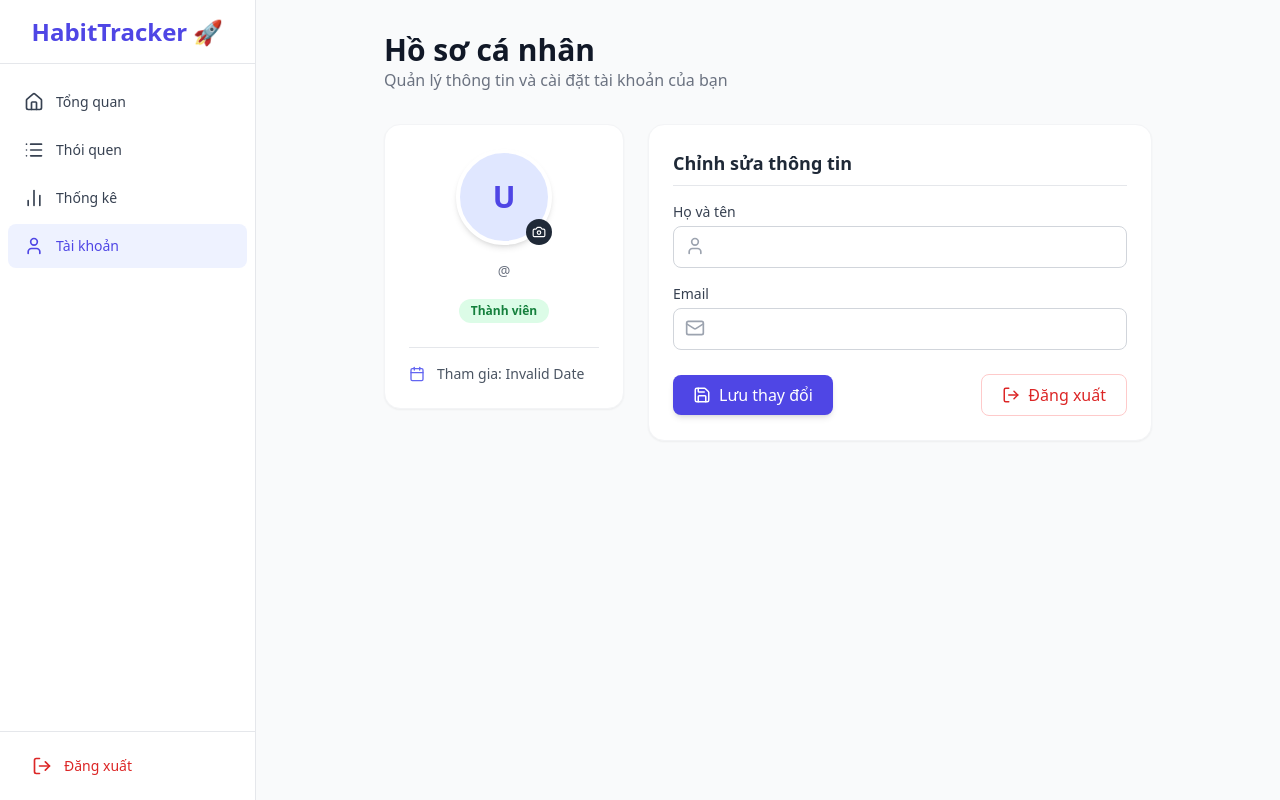
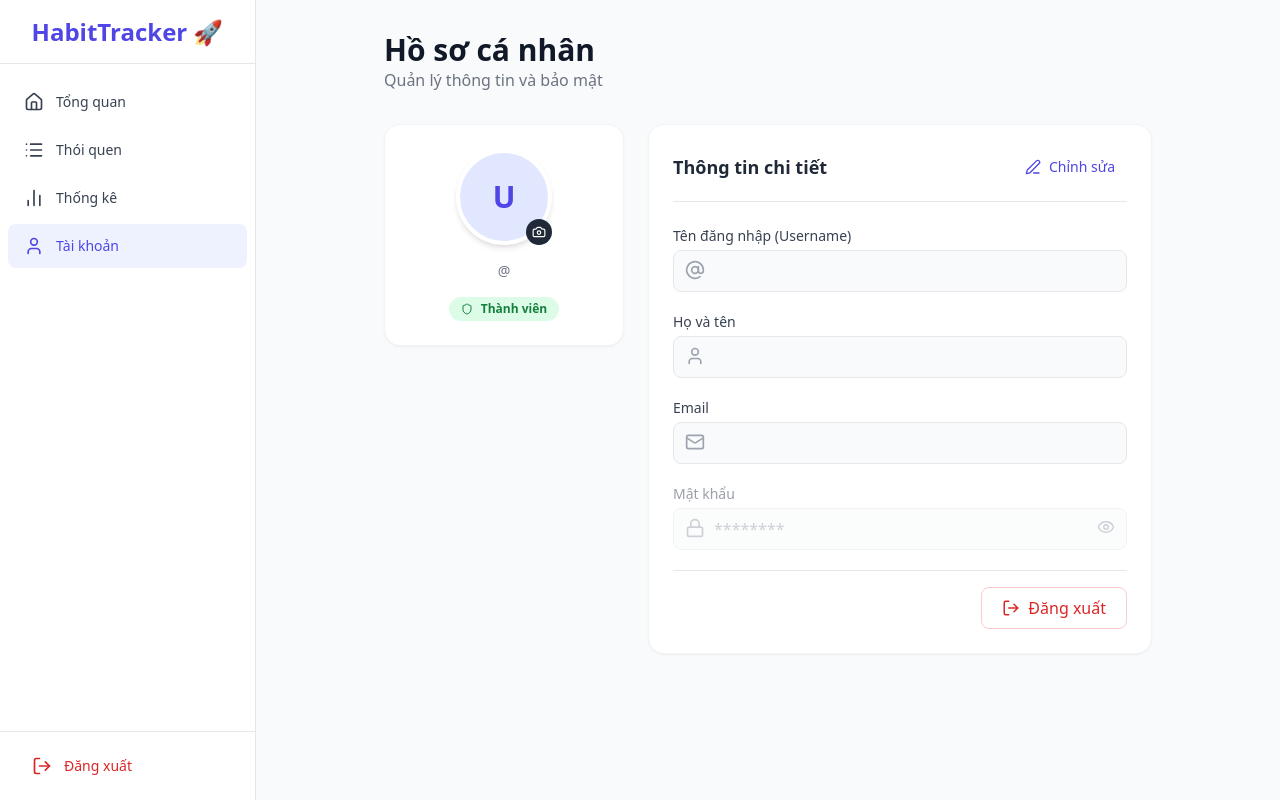
Before and after one commit to NguyenTAnh2005/Habit_Tracker, a React app in the folder Frontend/: page /profile in a window 1280 px wide. Built offline with nearby package versions, Linux system fonts and the light colour scheme; no server answers; sample sign-in values are in the browser's storage; the HTML template or start-up script is replaced by a standard one.

Commit message:
Hiện thông tin User, cho phép cập nhật khi xác minh thành công, kiểm tra trùng username và email khi đổi

```diff
--- a/Frontend/src/api/userAPI.js
+++ b/Frontend/src/api/userAPI.js
@@ -1,3 +1,4 @@
+import axios from 'axios';
 import axiosClient from './axiosClient';
 
 const userApi = {
@@ -6,11 +7,9 @@ const userApi = {
     const url = '/users/me';
     return axiosClient.put(url, data);
   },
-
-  // Đổi mật khẩu (Tính năng mở rộng sau này)
-  changePassword(data) {
-    const url = '/users/change-password';
-    return axiosClient.put(url, data);
+  // Xác thực mật khẩu hiện tại
+  verifyPassword(password){
+    return axiosClient.post('/users/verify-password', {password: password});
   },
   //[ADMIN] Lấy danh sách user (có tìm kiếm, phân trang)
   getAllUsers(params) {
--- a/Frontend/src/pages/ProfilePage.jsx
+++ b/Frontend/src/pages/ProfilePage.jsx
@@ -1,5 +1,5 @@
 import { useState, useEffect } from 'react';
-import { User, Mail, Calendar, Save, LogOut, Camera } from 'lucide-react';
+import { User, Mail, Lock, Shield, Save, LogOut, Camera, Eye, EyeOff, X, Edit3, AtSign } from 'lucide-react';
 import authApi from '../api/authApi';
 import userApi from '../api/userAPI';
 import { useNavigate } from 'react-router-dom';
@@ -8,55 +8,106 @@ const ProfilePage = () => {
   const navigate = useNavigate();
   const [user, setUser] = useState(null);
   const [loading, setLoading] = useState(true);
-  const [updating, setUpdating] = useState(false);
 
-  // State cho form chỉnh sửa
-  const [fullName, setFullName] = useState('');
-  const [email, setEmail] = useState('');
-  const [message, setMessage] = useState({ type: '', content: '' });
+  // Trạng thái giao diện
+  const [isEditing, setIsEditing] = useState(false);
+  const [showVerifyModal, setShowVerifyModal] = useState(false);
 
-  // 1. Load thông tin user khi vào trang
-  useEffect(() => {
+  // Dữ liệu Form
+  const [formData, setFormData] = useState({
+    username: '',
+    full_name: '',
+    email: '',
+    password: ''
+  });
+
+  const [verifyPass, setVerifyPass] = useState('');
+  const [verifying, setVerifying] = useState(false);
+  const [showVerifyPass, setShowVerifyPass] = useState(false);
+  const [showPassword, setShowPassword] = useState(false);
+
+  // 1. Load thông tin user
   const fetchUser = async () => {
     try {
       const res = await authApi.getMe();
       setUser(res);
-        setFullName(res.full_name);
-        setEmail(res.email);
+      // Reset form (Set cả username)
+      setFormData({
+        username: res.username,
+        full_name: res.full_name,
+        email: res.email,
+        password: ''
+      });
     } catch (error) {
       console.error("Lỗi load profile:", error);
     } finally {
       setLoading(false);
     }
   };
+
+  useEffect(() => {
     fetchUser();
   }, []);
 
-  // 2. Xử lý cập nhật
-  const handleUpdate = async (e) => {
+  // ... (Các hàm handleEditClick, handleVerifySubmit giữ nguyên) ...
+  const handleEditClick = () => {
+    setVerifyPass('');
+    setShowVerifyPass(false);
+    setShowVerifyModal(true);
+  };
+
+  const handleVerifySubmit = async (e) => {
     e.preventDefault();
-    setUpdating(true);
-    setMessage({ type: '', content: '' });
-
+    setVerifying(true);
     try {
-      await userApi.updateProfile({
-        full_name: fullName,
-        email: email
-      });
-      setMessage({ type: 'success', content: 'Cập nhật thông tin thành công!' });
-
-      // Update lại state user hiển thị
-      setUser(prev => ({ ...prev, full_name: fullName, email: email }));
-
+      await userApi.verifyPassword(verifyPass);
+      setIsEditing(true);
+      setShowVerifyModal(false);
+      alert("✅ Xác minh thành công! Bạn có thể sửa thông tin.");
     } catch (error) {
-      const msg = error.response?.data?.detail || 'Cập nhật thất bại.';
-      setMessage({ type: 'error', content: msg });
+      alert("❌ Mật khẩu không đúng!");
     } finally {
-      setUpdating(false);
+      setVerifying(false);
     }
   };
 
-  // 3. Xử lý đăng xuất
+  // 4. Xử lý Lưu thay đổi
+  const handleSave = async (e) => {
+    e.preventDefault();
+    if (!window.confirm("Lưu các thay đổi này?")) return;
+
+    try {
+      const dataToSend = {
+        username: formData.username, // 👈 Gửi username lên
+        full_name: formData.full_name,
+        email: formData.email
+      };
+
+      if (formData.password) {
+        dataToSend.password = formData.password;
+      }
+
+      await userApi.updateProfile(dataToSend);
+      alert("🎉 Cập nhật hồ sơ thành công!");
+
+      setIsEditing(false);
+      fetchUser();
+    } catch (error) {
+      alert("Lỗi cập nhật: " + (error.response?.data?.detail || "Có lỗi xảy ra"));
+    }
+  };
+
+  // 5. Hủy chỉnh sửa
+  const handleCancel = () => {
+    setIsEditing(false);
+    setFormData({
+        username: user.username, // 👈 Reset username về cũ
+        full_name: user.full_name,
+        email: user.email,
+        password: ''
+    });
+  };
+
   const handleLogout = () => {
     if (window.confirm('Bạn có chắc muốn đăng xuất?')) {
       localStorage.removeItem('access_token');
@@ -71,105 +122,175 @@ const ProfilePage = () => {
     <div className="max-w-3xl mx-auto">
       <div className="mb-8">
         <h1 className="text-3xl font-bold text-gray-900">Hồ sơ cá nhân</h1>
-        <p className="text-gray-500">Quản lý thông tin và cài đặt tài khoản của bạn</p>
+        <p className="text-gray-500">Quản lý thông tin và bảo mật</p>
       </div>
 
       <div className="grid grid-cols-1 md:grid-cols-3 gap-6">
 
-        {/* CỘT TRÁI: Card thông tin tóm tắt */}
+        {/* Card Avatar */}
         <div className="md:col-span-1">
           <div className="bg-white rounded-2xl shadow-sm border border-gray-100 p-6 text-center">
             <div className="relative inline-block mb-4">
               <div className="h-24 w-24 rounded-full bg-indigo-100 flex items-center justify-center text-indigo-600 text-3xl font-bold border-4 border-white shadow-md mx-auto">
                 {user?.full_name?.charAt(0).toUpperCase() || 'U'}
               </div>
-              <button className="absolute bottom-0 right-0 p-1.5 bg-gray-800 text-white rounded-full hover:bg-gray-700 transition" title="Đổi Avatar (Coming soon)">
+              <button className="absolute bottom-0 right-0 p-1.5 bg-gray-800 text-white rounded-full hover:bg-gray-700 transition">
                 <Camera size={14} />
               </button>
             </div>
-
             <h2 className="text-xl font-bold text-gray-800">{user?.full_name}</h2>
             <p className="text-sm text-gray-500 mb-4">@{user?.username}</p>
-
             <div className="inline-flex items-center gap-2 px-3 py-1 rounded-full bg-green-100 text-green-700 text-xs font-semibold">
-              {user?.role_id === 1 ? 'Admin' : 'Thành viên'}
-            </div>
-
-            <div className="mt-6 border-t pt-4 text-left space-y-3">
-              <div className="flex items-center gap-3 text-sm text-gray-600">
-                <Calendar size={16} className="text-indigo-500" />
-                <span>Tham gia: {new Date(user?.created_at).toLocaleDateString('vi-VN')}</span>
-              </div>
+              <Shield size={12}/> {user?.role_id === 1 ? 'Admin' : 'Thành viên'}
             </div>
           </div>
         </div>
 
-        {/* CỘT PHẢI: Form chỉnh sửa */}
+        {/* Form Thông tin */}
         <div className="md:col-span-2">
           <div className="bg-white rounded-2xl shadow-sm border border-gray-100 p-6">
-            <h3 className="text-lg font-bold text-gray-800 mb-4 border-b pb-2">Chỉnh sửa thông tin</h3>
+            <div className="flex justify-between items-center mb-6 border-b pb-4">
+                <h3 className="text-lg font-bold text-gray-800">Thông tin chi tiết</h3>
 
-            {message.content && (
-              <div className={`mb-4 p-3 rounded-lg text-sm flex items-center gap-2 ${
-                message.type === 'success' ? 'bg-green-50 text-green-700' : 'bg-red-50 text-red-700'
-              }`}>
-                {message.content}
+                {!isEditing ? (
+                    <button onClick={handleEditClick} className="flex items-center gap-2 text-sm font-medium text-indigo-600 hover:bg-indigo-50 px-3 py-2 rounded-lg transition">
+                        <Edit3 size={16}/> Chỉnh sửa
+                    </button>
+                ) : (
+                    <button onClick={handleCancel} className="text-sm font-medium text-gray-500 hover:bg-gray-100 px-3 py-2 rounded-lg transition">
+                        Hủy bỏ
+                    </button>
+                )}
             </div>
-            )}
 
-            <form onSubmit={handleUpdate} className="space-y-4">
+            <form onSubmit={handleSave} className="space-y-5">
+
+              {/* 👇 Ô INPUT USERNAME MỚI */}
+              <div>
+                <label className="block text-sm font-medium text-gray-700 mb-1">Tên đăng nhập (Username)</label>
+                <div className="relative">
+                  <AtSign className="absolute left-3 top-2.5 h-5 w-5 text-gray-400" />
+                  <input
+                    type="text"
+                    disabled={!isEditing}
+                    className={`w-full rounded-lg border pl-10 p-2 outline-none transition
+                        ${isEditing ? 'border-indigo-300 focus:ring-2 focus:ring-indigo-500 bg-white' : 'border-gray-200 bg-gray-50 text-gray-500 cursor-not-allowed'}`}
+                    value={formData.username}
+                    onChange={(e) => setFormData({...formData, username: e.target.value})}
+                  />
+                </div>
+              </div>
+
+              {/* Họ tên */}
               <div>
                 <label className="block text-sm font-medium text-gray-700 mb-1">Họ và tên</label>
                 <div className="relative">
                   <User className="absolute left-3 top-2.5 h-5 w-5 text-gray-400" />
                   <input
                     type="text"
-                    required
-                    className="w-full rounded-lg border border-gray-300 pl-10 p-2 focus:ring-2 focus:ring-indigo-500 outline-none"
-                    value={fullName}
-                    onChange={(e) => setFullName(e.target.value)}
+                    disabled={!isEditing}
+                    className={`w-full rounded-lg border pl-10 p-2 outline-none transition
+                        ${isEditing ? 'border-indigo-300 focus:ring-2 focus:ring-indigo-500 bg-white' : 'border-gray-200 bg-gray-50 text-gray-500 cursor-not-allowed'}`}
+                    value={formData.full_name}
+                    onChange={(e) => setFormData({...formData, full_name: e.target.value})}
                   />
                 </div>
               </div>
 
+              {/* Email */}
               <div>
                 <label className="block text-sm font-medium text-gray-700 mb-1">Email</label>
                 <div className="relative">
                   <Mail className="absolute left-3 top-2.5 h-5 w-5 text-gray-400" />
                   <input
                     type="email"
-                    required
-                    className="w-full rounded-lg border border-gray-300 pl-10 p-2 focus:ring-2 focus:ring-indigo-500 outline-none"
-                    value={email}
-                    onChange={(e) => setEmail(e.target.value)}
+                    disabled={!isEditing}
+                    className={`w-full rounded-lg border pl-10 p-2 outline-none transition
+                        ${isEditing ? 'border-indigo-300 focus:ring-2 focus:ring-indigo-500 bg-white' : 'border-gray-200 bg-gray-50 text-gray-500 cursor-not-allowed'}`}
+                    value={formData.email}
+                    onChange={(e) => setFormData({...formData, email: e.target.value})}
                   />
                 </div>
               </div>
 
-              <div className="pt-2 flex items-center gap-3">
-                <button
-                  type="submit"
-                  disabled={updating}
-                  className="flex items-center gap-2 px-5 py-2 bg-indigo-600 text-white rounded-lg hover:bg-indigo-700 transition shadow-md disabled:opacity-70"
-                >
-                  {updating ? 'Đang lưu...' : <><Save size={18} /> Lưu thay đổi</>}
-                </button>
-
+              {/* Mật khẩu mới */}
+              <div className={`transition-all duration-300 ${isEditing ? 'opacity-100' : 'opacity-50'}`}>
+                <label className="block text-sm font-medium text-gray-700 mb-1">
+                    {isEditing ? "Mật khẩu mới (Để trống nếu không đổi)" : "Mật khẩu"}
+                </label>
+                <div className="relative">
+                  <Lock className="absolute left-3 top-2.5 h-5 w-5 text-gray-400" />
+                  <input
+                    type={showPassword ? "text" : "password"}
+                    disabled={!isEditing}
+                    placeholder={isEditing ? "Nhập mật khẩu mới..." : "********"}
+                    className={`w-full rounded-lg border pl-10 pr-10 p-2 outline-none transition
+                        ${isEditing ? 'border-indigo-300 focus:ring-2 focus:ring-indigo-500 bg-white' : 'border-gray-200 bg-gray-50 text-gray-500 cursor-not-allowed'}`}
+                    value={formData.password}
+                    onChange={(e) => setFormData({...formData, password: e.target.value})}
+                  />
                   <button
                     type="button"
-                  onClick={handleLogout}
-                  className="flex items-center gap-2 px-5 py-2 bg-white text-red-600 border border-red-200 rounded-lg hover:bg-red-50 transition ml-auto"
+                    onClick={() => setShowPassword(!showPassword)}
+                    className="absolute right-3 top-2.5 text-gray-400 hover:text-gray-600"
                   >
+                    {showPassword ? <EyeOff size={18}/> : <Eye size={18}/>}
+                  </button>
+                </div>
+              </div>
+
+              {/* Footer Buttons */}
+              <div className="pt-4 flex items-center gap-3 border-t mt-4">
+                {isEditing && (
+                    <button type="submit" className="flex items-center gap-2 px-5 py-2 bg-green-600 text-white rounded-lg hover:bg-green-700 transition shadow-md font-medium">
+                        <Save size={18} /> Lưu thay đổi
+                    </button>
+                )}
+                <button type="button" onClick={handleLogout} className="flex items-center gap-2 px-5 py-2 bg-white text-red-600 border border-red-200 rounded-lg hover:bg-red-50 transition ml-auto">
                   <LogOut size={18} /> Đăng xuất
                 </button>
               </div>
             </form>
           </div>
         </div>
+      </div>
 
+      {/* Modal Verify (Giữ nguyên) */}
+      {showVerifyModal && (
+        <div className="fixed inset-0 z-50 flex items-center justify-center bg-black bg-opacity-50 p-4 backdrop-blur-sm">
+          <div className="bg-white rounded-xl p-6 w-full max-w-sm shadow-2xl animate-in zoom-in duration-200">
+            <div className="flex justify-between items-center mb-4">
+              <h3 className="text-lg font-bold text-gray-800">Xác minh bảo mật</h3>
+              <button onClick={() => setShowVerifyModal(false)}><X size={20} className="text-gray-400 hover:text-gray-600"/></button>
             </div>
+
+            <p className="text-sm text-gray-500 mb-4">
+                Vui lòng nhập <b>mật khẩu hiện tại</b> của bạn để xác nhận quyền chỉnh sửa thông tin.
+            </p>
+
+            <form onSubmit={handleVerifySubmit}>
+              <div className="mb-4 relative">
+                  <input
+                    type={showVerifyPass ? "text" : "password"}
+                    autoFocus required
+                    placeholder="Mật khẩu hiện tại..."
+                    className="w-full border border-gray-300 rounded-lg p-2.5 pr-10 focus:ring-2 focus:ring-indigo-500 outline-none"
+                    value={verifyPass}
+                    onChange={e => setVerifyPass(e.target.value)}
+                  />
+                  <button type="button" onClick={() => setShowVerifyPass(!showVerifyPass)} className="absolute right-3 top-3 text-gray-400 hover:text-gray-600">
+                    {showVerifyPass ? <EyeOff size={18}/> : <Eye size={18}/>}
+                  </button>
+              </div>
+              <button type="submit" disabled={verifying} className="w-full bg-indigo-600 text-white py-2.5 rounded-lg font-bold hover:bg-indigo-700 transition flex justify-center">
+                {verifying ? "Đang kiểm tra..." : "Xác nhận"}
+              </button>
+            </form>
+          </div>
+        </div>
+      )}
+
     </div>
   );
 };
-
 export default ProfilePage;
```
Also changed, not shown: 2 other files (tests, documents, lock files or other folders). Lines whose indentation alone changed are shown as unchanged.
